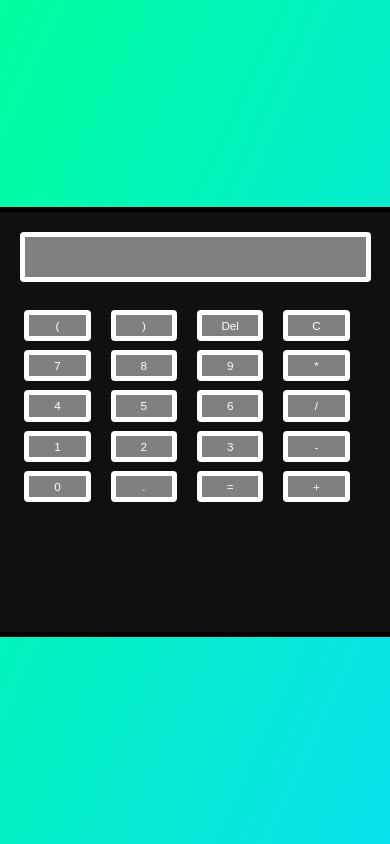
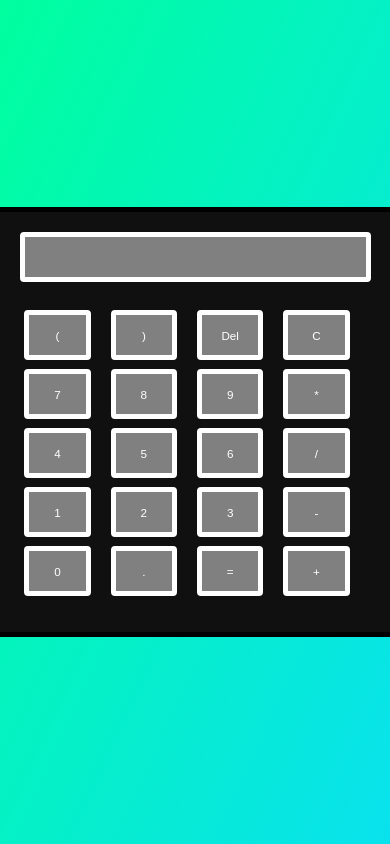
Before and after one commit to Kaynine-the-Robot/JSCalculator, a plain HTML site: page index.html in a window 390 px wide. Shown: the top 844 px of the page. Drawn offline with Linux system fonts and the light colour scheme.

Commit message:
Changed buttons to not scale their height down in different window sizes

```diff
--- a/calc.css
+++ b/calc.css
@@ -1,4 +1,3 @@
-
 html,body{
     height: 100%;
   }
@@ -39,7 +38,7 @@ html,body{
       }
       .bn{
         width: 17vw;
-        height: 8vw;
+        height: 50px;
         padding: 4px;
         margin-right: 16px;
         font-size: 3vw;
```
